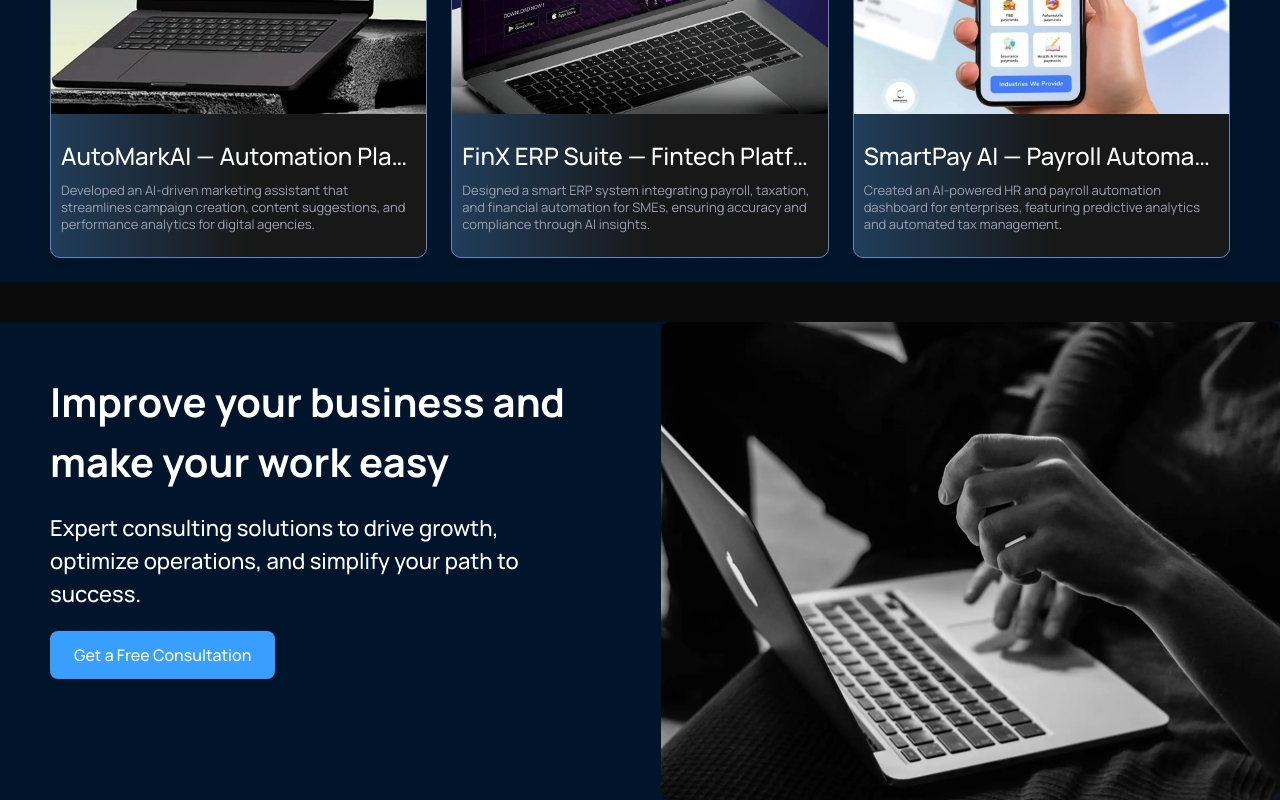
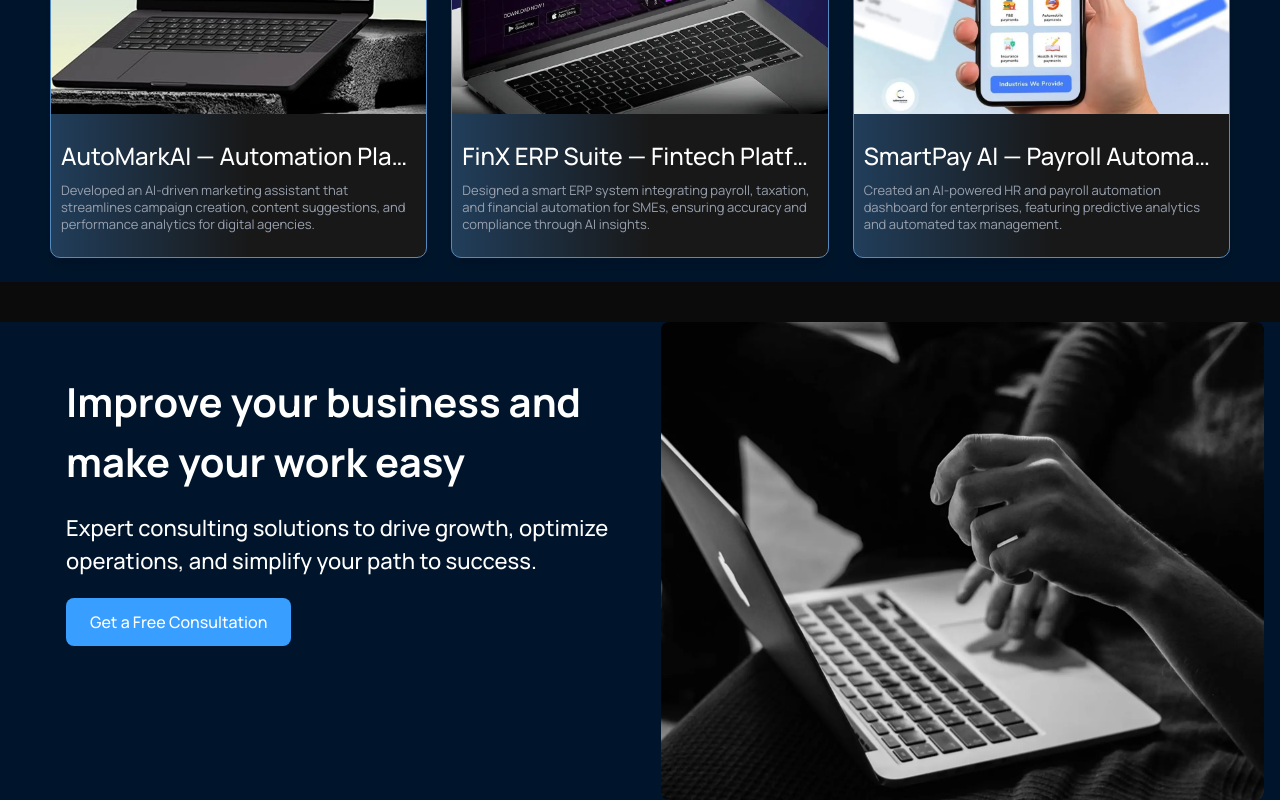
Before and after one commit to hafsatyusuf14/alpixn-portfolio, a Next.js app: page / in a window 1280 px wide. Shown: the part 1734-2534 px from the top of the page. Built offline with nearby package versions, Linux system fonts and the light colour scheme.

Commit message:
fix: fix styling

```diff
--- a/src/components/card/index.tsx
+++ b/src/components/card/index.tsx
@@ -27,7 +27,7 @@ export const Card = ({ image, title, subtitle, className }: CardProps) => {
       </div>
 
       {/* Title & Subtitle */}
-      <div className="flex flex-col flex-1 justify-center mx-2.5 sm:py-6 md:my-0">
+      <div className="flex flex-col flex-1 justify-center py-6 mx-2.5 sm:py-6 md:my-0">
         <div className="text-white flex flex-col justify-center">
           <h3 className="font-medium mb-2 text-[16px] sm:text-[16px] md:text-[18px] lg:text-[24px] truncate">
             {title}
--- a/src/components/consultation/index.tsx
+++ b/src/components/consultation/index.tsx
@@ -5,7 +5,7 @@ import consultation from "../../../public/images/works/consultation.webp";
 export const Consultation = () => {
   return (
     <section className="w-full bg-[#00152b] ">
-      <div className="max-w-[1440px] mx-auto flex flex-col lg:flex-row items-center lg:items-start gap-10">
+      <div className=" mx-auto flex flex-col lg:flex-row items-center px-4 lg:items-start gap-10">
         {/* Left side */}
         <div
           className="w-full lg:w-1/2 flex flex-col items-center lg:items-start text-center lg:text-left gap-5
--- a/styles/globals.css
+++ b/styles/globals.css
@@ -2,6 +2,7 @@
 
 * {
   box-sizing: border-box;
+  max-width: 1440px;
 }
 
 html,
```
